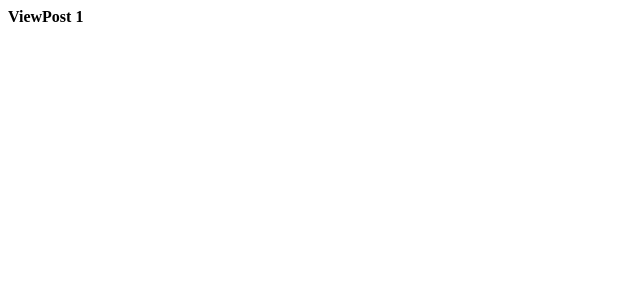
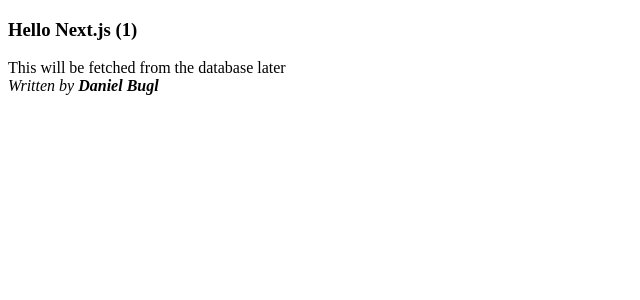
Before and after one commit to juran2023/next-app-demo, a Next.js app: page /posts/1 in a window 1280 px wide. Shown: the top 300 px of the page, without its empty margins (0-640 px from the left). Built offline with nearby package versions, Linux system fonts and the light colour scheme.

Commit message:
feat: add basic components

```diff
--- a/src/app/create/page.js
+++ b/src/app/create/page.js
@@ -1,3 +1,5 @@
+import { CreatePost } from "@/components/CreatePost"
+
 export default function CreatePostPage() {
-  return <strong>CreatePost</strong>
+  return <CreatePost/>
 }
--- a/src/app/login/page.js
+++ b/src/app/login/page.js
@@ -1,3 +1,5 @@
+import { Login } from "@/components/Login"
+
 export default function LoginPage() {
-  return <strong>Login</strong>
+  return <Login/>
 }
--- a/src/app/posts/[id]/page.js
+++ b/src/app/posts/[id]/page.js
@@ -1,3 +1,13 @@
+import { FullPost } from "@/components/FullPost"
+
 export default function ViewPostPage({ params }) {
-  return <strong>ViewPost {params.id}</strong>
+  const post = {
+    title: `Hello Next.js (${params.id})`,
+    contents: 'This will be fetched from the database later',
+    author: { username: 'Daniel Bugl' },
+  }
+
+  return (
+    <FullPost {...post} />
+  )
 }
--- a/src/app/signup/page.js
+++ b/src/app/signup/page.js
@@ -1,3 +1,5 @@
+import { Signup } from "@/components/Signup"
+
 export default function SignupPage() {
-  return <strong>Signup</strong>
+  return <Signup/>
 }
--- /dev/null
+++ b/src/components/FullPost.jsx
@@ -0,0 +1,19 @@
+import PropTypes from 'prop-types'
+
+export function FullPost({title, contents, author}){
+    return (
+        <article>
+            <h3>{title}</h3>
+            <div>{contents}</div>
+            <em>Written by <strong>{author.username}</strong></em>
+        </article>
+    )
+}
+
+FullPost.propTypes = {
+    title: PropTypes.string.isRequired,
+    contents: PropTypes.string,
+    author: PropTypes.shape({
+        username: PropTypes.string.isRequired
+    }).isRequired
+}
--- a/src/components/Post.jsx
+++ b/src/components/Post.jsx
@@ -1,6 +1,9 @@
 import PropTypes from 'prop-types'
 
-export function Post(_id, title, author) {
+export function Post({_id, title, author}) {
+  console.log(`_id: ${_id}`)
+  console.log(`title: ${title}`)
+  console.log(`author: ${author}`)
   return (
     <article>
       <h3>{title}</h3>
--- a/src/components/PostList.jsx
+++ b/src/components/PostList.jsx
@@ -2,10 +2,12 @@ import { Fragment } from 'react'
 import PropTypes from 'prop-types'
 import { Post } from './Post.jsx'
 
-export function PostList(posts = []) {
+export function PostList(posts) {
+  console.log("posts:", posts)
+  console.log("author:", posts.posts[0].author)
   return (
     <div>
-      {posts.map((post) => (
+      {posts.posts.map((post) => (
         <Fragment key={`post-${post._id}`}>
           <Post _id={post._id} title={post.title} author={post.author} />
           <hr />
```
Also changed, not shown: src/app/page.js (+12 -1 lines), src/components/Navigation.jsx (added).
